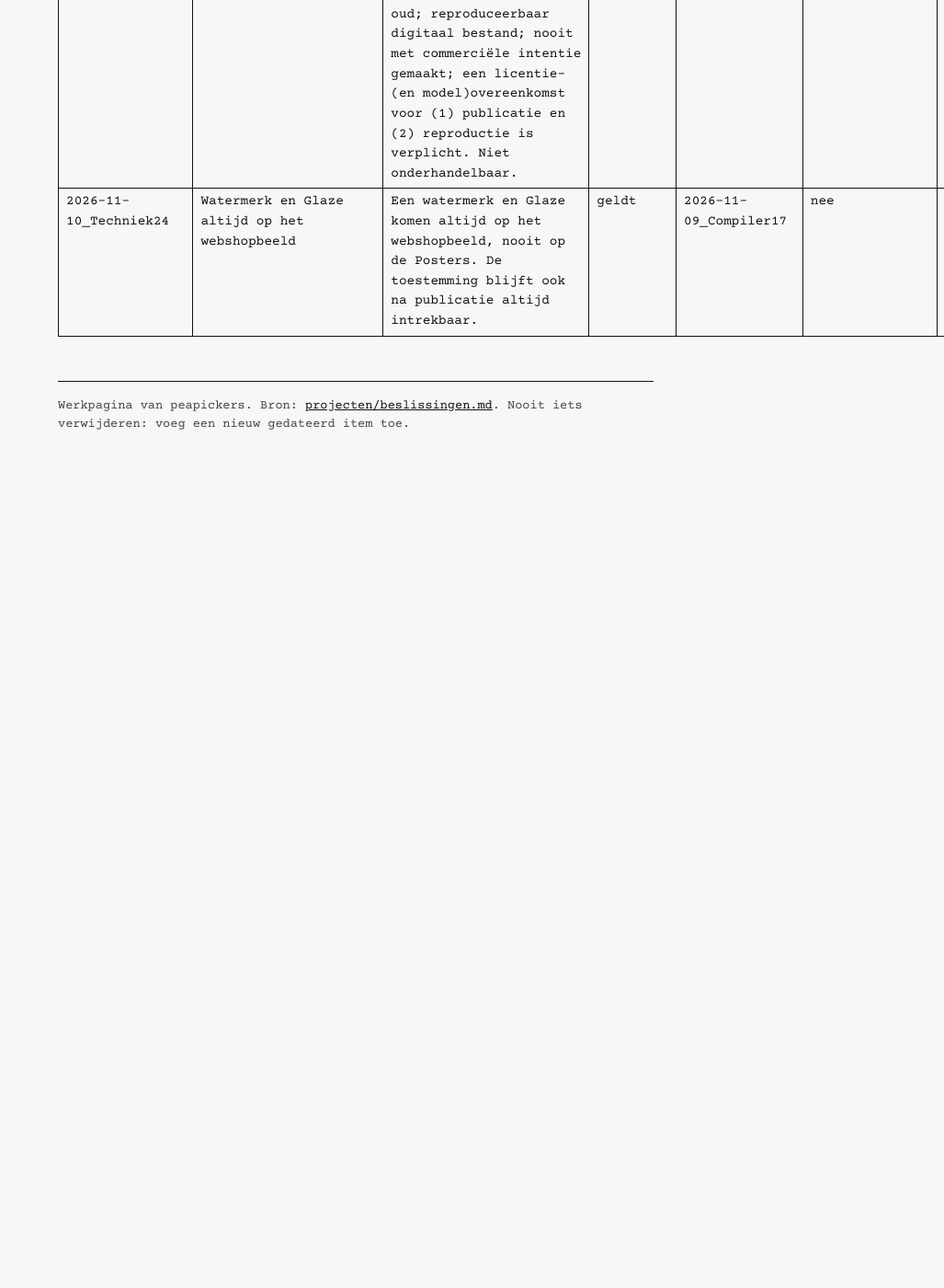
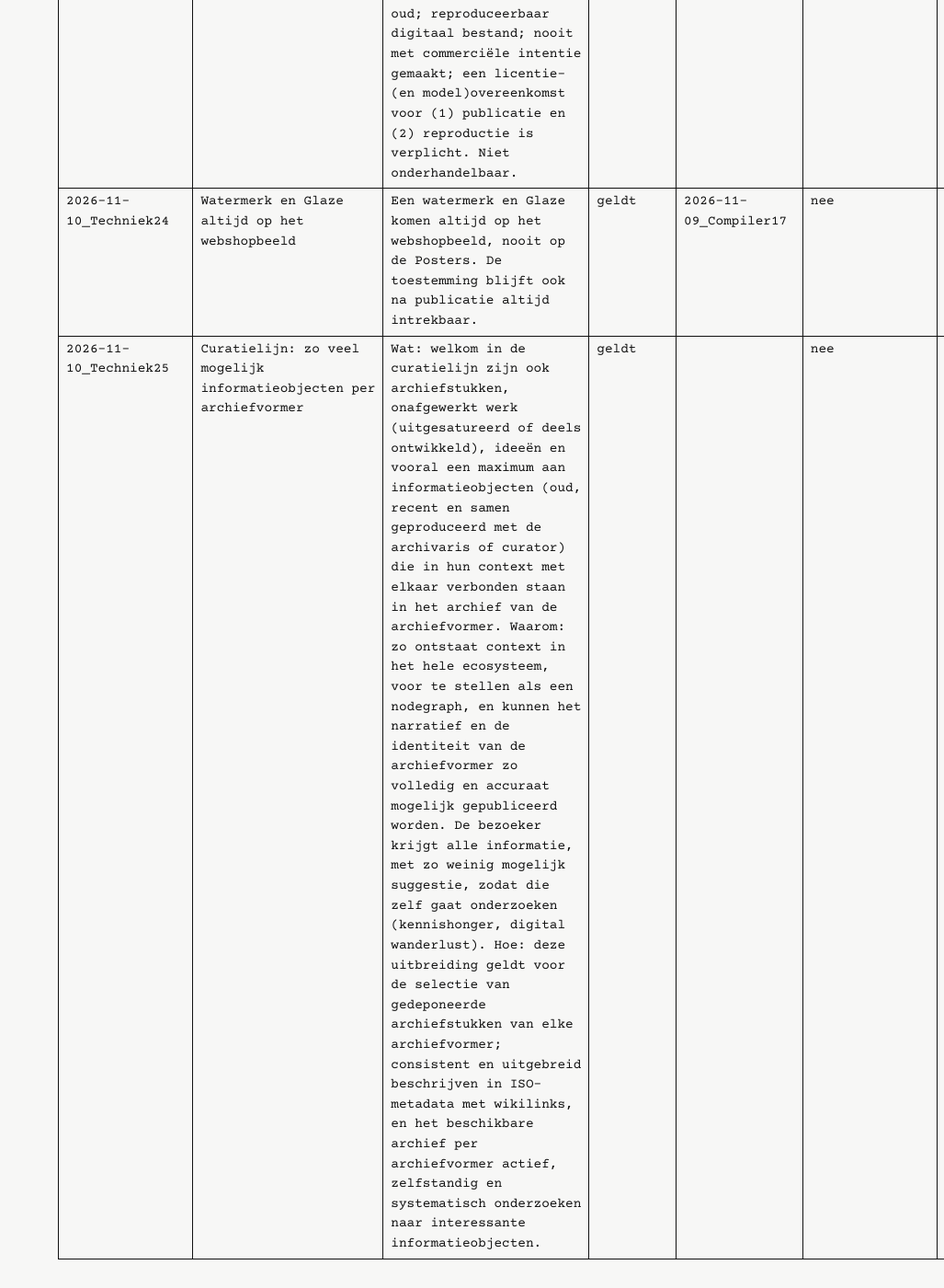
Before and after one commit to peapickers/peapickers.github.io, a Jekyll site: the page built from projecten/beslissingen.md, in a window 1280 px wide and 1400 px high, scrolled down 16628 px. Shown: the whole window at 92% size, without its empty margins (253-1280 px from the left). Built offline with Jekyll 4.4.1, drawn with Linux system fonts in a browser that asks for light colours; before the commit the page ends 17139 px from its top, so only the background shows below that.

Commit message:
Beslissingenregister: curatielijn met zo veel mogelijk informatieobjecten per archiefvormer
Co-Authored-By: Claude Opus 5.5 <noreply@anthropic.com>
Claude-Session: https://claude.ai/code/session_01CW2uQz9ZyWeapdHxWpSdgJ

```diff
--- a/projecten/beslissingen.md
+++ b/projecten/beslissingen.md
@@ -99,3 +99,4 @@ Eén plek met alle beslissingen, in gewone woorden. Elke regel heeft een code `J
 | 2026-11-10_Techniek22 | Prijsformule na één jaar herbekijken | Na één jaar wordt nagegaan of 7 × M voldoende, te weinig of te veel is om de vaste kosten te dekken. | geldt |  | nee | |
 | 2026-11-10_Techniek23 | Harde limieten met licentie- en modelovereenkomst | Auteur is 18 of ouder en maakte het werk zelf; werk minstens 12 maanden oud; reproduceerbaar digitaal bestand; nooit met commerciële intentie gemaakt; een licentie- (en model)overeenkomst voor (1) publicatie en (2) reproductie is verplicht. Niet onderhandelbaar. | geldt | 2026-11-09_Compiler14 | nee | |
 | 2026-11-10_Techniek24 | Watermerk en Glaze altijd op het webshopbeeld | Een watermerk en Glaze komen altijd op het webshopbeeld, nooit op de Posters. De toestemming blijft ook na publicatie altijd intrekbaar. | geldt | 2026-11-09_Compiler17 | nee | |
+| 2026-11-10_Techniek25 | Curatielijn: zo veel mogelijk informatieobjecten per archiefvormer | Wat: welkom in de curatielijn zijn ook archiefstukken, onafgewerkt werk (uitgesatureerd of deels ontwikkeld), ideeën en vooral een maximum aan informatieobjecten (oud, recent en samen geproduceerd met de archivaris of curator) die in hun context met elkaar verbonden staan in het archief van de archiefvormer. Waarom: zo ontstaat context in het hele ecosysteem, voor te stellen als een nodegraph, en kunnen het narratief en de identiteit van de archiefvormer zo volledig en accuraat mogelijk gepubliceerd worden. De bezoeker krijgt alle informatie, met zo weinig mogelijk suggestie, zodat die zelf gaat onderzoeken (kennishonger, digital wanderlust). Hoe: deze uitbreiding geldt voor de selectie van gedeponeerde archiefstukken van elke archiefvormer; consistent en uitgebreid beschrijven in ISO-metadata met wikilinks, en het beschikbare archief per archiefvormer actief, zelfstandig en systematisch onderzoeken naar interessante informatieobjecten. | geldt |  | nee | |
```
